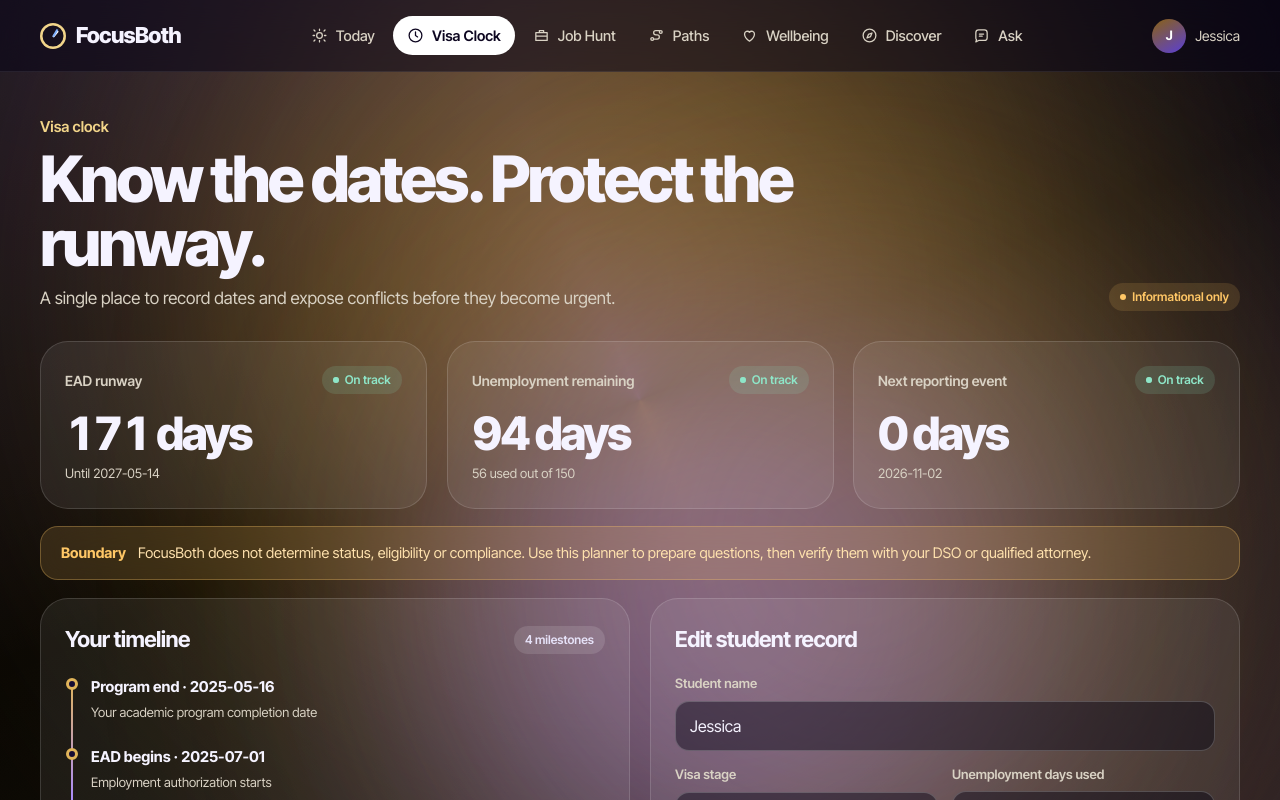
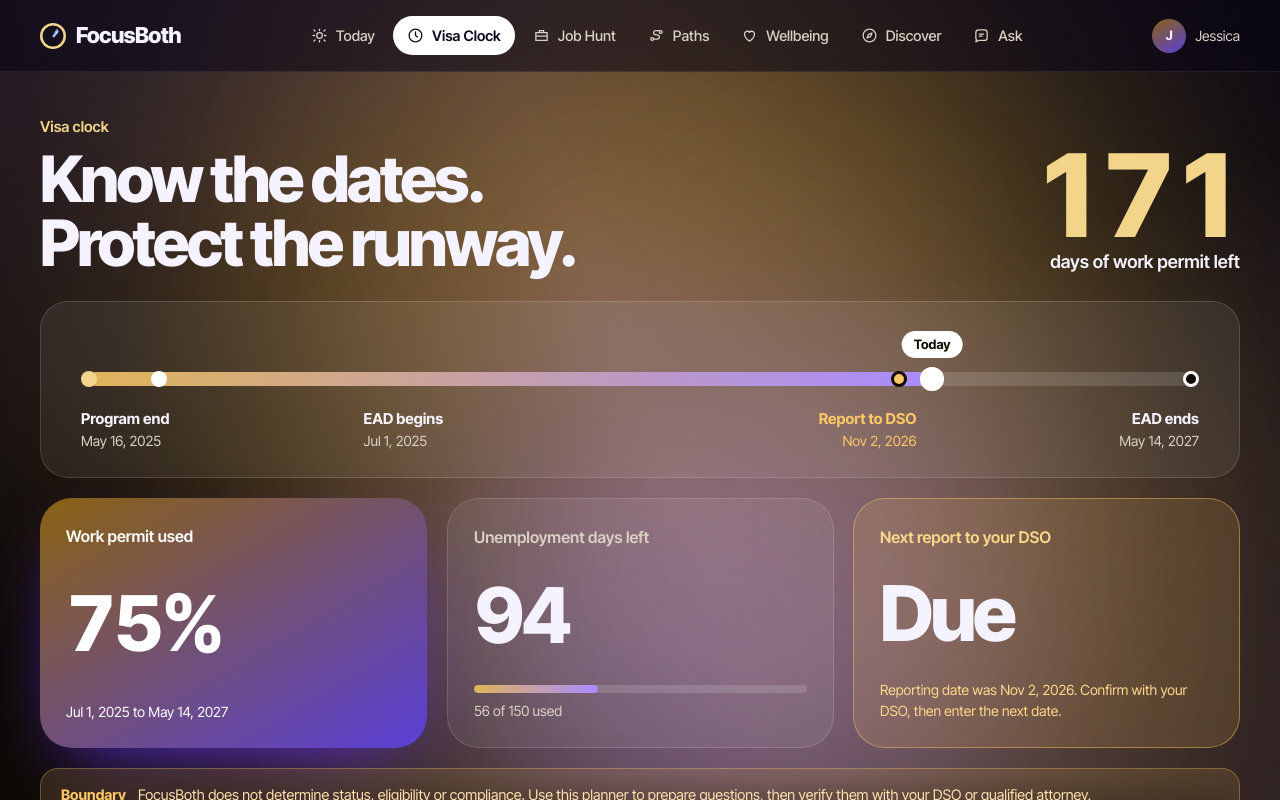
Before and after one commit to Krupajessica/focusboth, a Next.js app in the folder focusboth-part1/: page /visa in a window 1280 px wide. Shown: the top 800 px of the page. Built offline with nearby package versions, Linux system fonts and the light colour scheme.

Commit message:
Visa Clock: journey line layout and DSO report fix

```diff
--- a/focusboth-part1/app/visa/page.tsx
+++ b/focusboth-part1/app/visa/page.tsx
@@ -2,8 +2,8 @@
 
 import { FormEvent, useState } from "react";
 import { useCompassStore } from "@/components/compass-store";
-import { MetricCard, PageHead, Progress, Status } from "@/components/ui";
-import { daysUntil, unemploymentAllowance } from "@/lib/compass-engine";
+import { Status } from "@/components/ui";
+import { daysBetween, daysUntil, unemploymentAllowance } from "@/lib/compass-engine";
 import type { VisaProfile } from "@/lib/types";
 
 export default function VisaPage() {
@@ -19,60 +19,91 @@ export default function VisaPage() {
     window.setTimeout(() => setSaved(false), 2200);
   }
 
-  const milestones = [
-    ["Program end", data.profile.programEndDate, "Your academic program completion date"],
-    ["EAD begins", data.profile.eadStartDate, "Employment authorization starts"],
-    ["Next report", data.profile.nextReportingDate, "Confirm requirement with your DSO"],
-    ["EAD ends", data.profile.eadEndDate, "Hard boundary used by path checks"],
-  ];
+  const p = data.profile;
+  const fmt = (iso: string) => {
+    const d = new Date(`${iso}T00:00:00`);
+    return Number.isNaN(d.getTime()) ? "Not set" : d.toLocaleDateString("en-US", { month: "short", day: "numeric", year: "numeric" });
+  };
+  const span = Math.max(1, daysBetween(p.programEndDate, p.eadEndDate));
+  const at = (iso: string) => {
+    const n = daysBetween(p.programEndDate, iso);
+    return Number.isFinite(n) ? Math.max(0, Math.min(100, (n / span) * 100)) : null;
+  };
+  const todayPct = at(new Date().toISOString().slice(0, 10)) ?? 0;
+  const reportPct = at(p.nextReportingDate);
+  const runway = daysUntil(p.eadEndDate);
+  const eadTotal = Math.max(1, daysBetween(p.eadStartDate, p.eadEndDate));
+  const eadUsedPct = Math.max(0, Math.min(100, Math.round(((eadTotal - runway) / eadTotal) * 100)));
+  const reportIn = daysBetween(new Date(), p.nextReportingDate);
+  const reportSet = Number.isFinite(reportIn);
+  const reportDue = reportSet && reportIn <= 0;
+  const usedPct = Math.min(100, (p.unemploymentDaysUsed / allowance.cap) * 100);
 
   return (
     <div className="content">
-      <PageHead
-        eyebrow="Visa clock"
-        title="Know the dates. Protect the runway."
-        description="A single place to record dates and expose conflicts before they become urgent."
-        action={<Status tone="warn">Informational only</Status>}
-      />
-
-      <div className="grid grid-3" style={{ marginBottom: 18 }}>
-        <MetricCard label="EAD runway" value={`${daysUntil(data.profile.eadEndDate)} days`} note={`Until ${data.profile.eadEndDate}`} />
-        <MetricCard
-          label="Unemployment remaining"
-          value={`${allowance.remaining} days`}
-          note={`${data.profile.unemploymentDaysUsed} used out of ${allowance.cap}`}
-          tone={allowance.remaining < 45 ? "warn" : "good"}
-        />
-        <MetricCard label="Next reporting event" value={`${daysUntil(data.profile.nextReportingDate)} days`} note={data.profile.nextReportingDate} />
+      <div className="visa-head">
+        <div>
+          <div className="eyebrow">Visa clock</div>
+          <h1>Know the dates.<br />Protect the runway.</h1>
+        </div>
+        <div className="visa-count">
+          <b>{runway}</b>
+          <span>days of work permit left</span>
+        </div>
       </div>
 
-      <div className="alert" style={{ marginBottom: 18 }}>
+      <section className="card journey">
+        <div className="jbar">
+          <div className="jfill" style={{ width: `${todayPct}%` }} />
+          <i className="jdot" style={{ left: 0 }} />
+          <i className="jdot white" style={{ left: `${at(p.eadStartDate) ?? 0}%` }} />
+          {reportPct !== null && <i className="jdot amber" style={{ left: `${reportPct}%` }} />}
+          <i className="jdot end" style={{ left: "100%" }} />
+          <div className="jtoday" style={{ left: `${todayPct}%` }}><span>Today</span><i /></div>
+        </div>
+        <div className="jlabels">
+          <div><b>Program end</b>{fmt(p.programEndDate)}</div>
+          <div><b>EAD begins</b>{fmt(p.eadStartDate)}</div>
+          <div className={reportDue ? "amber" : ""}><b>Report to DSO</b>{fmt(p.nextReportingDate)}</div>
+          <div><b>EAD ends</b>{fmt(p.eadEndDate)}</div>
+        </div>
+      </section>
+
+      <div className="grid grid-3" style={{ marginBottom: 20 }}>
+        <div className="tile vivid stat">
+          <span className="tile-label">Work permit used</span>
+          <div className="huge">{eadUsedPct}%</div>
+          <span className="tile-foot">{fmt(p.eadStartDate)} to {fmt(p.eadEndDate)}</span>
+        </div>
+        <div className="tile glass stat">
+          <span className="tile-label">Unemployment days left</span>
+          <div className="huge">{allowance.remaining}</div>
+          <div>
+            <div className={`progress ${allowance.remaining < 45 ? "warn" : ""}`}><span style={{ width: `${usedPct}%` }} /></div>
+            <span className="tile-foot" style={{ display: "block", marginTop: 8 }}>{p.unemploymentDaysUsed} of {allowance.cap} used</span>
+          </div>
+        </div>
+        <div className={`tile stat ${reportDue || !reportSet ? "warnbox" : "glass"}`}>
+          <span className="tile-label">Next report to your DSO</span>
+          <div className="huge">{!reportSet ? "Not set" : reportDue ? "Due" : `${reportIn} days`}</div>
+          <span className="tile-foot">
+            {!reportSet
+              ? "Add your next reporting date below."
+              : reportDue
+                ? `Reporting date was ${fmt(p.nextReportingDate)}. Confirm with your DSO, then enter the next date.`
+                : `On ${fmt(p.nextReportingDate)}`}
+          </span>
+        </div>
+      </div>
+
+      <div className="alert" style={{ marginBottom: 20 }}>
         <strong>Boundary</strong>
         <span>FocusBoth does not determine status, eligibility or compliance. Use this planner to prepare questions, then verify them with your DSO or qualified attorney.</span>
       </div>
 
-      <div className="grid grid-2">
-        <section className="card">
-          <div className="card-head"><h2>Your timeline</h2><span className="status">4 milestones</span></div>
-          <div className="timeline">
-            {milestones.map(([label, date, note]) => (
-              <div className="timeline-item" key={label}>
-                <strong>{label} · {date}</strong>
-                <p>{note}</p>
-              </div>
-            ))}
-          </div>
-          <div style={{ marginTop: 22 }}>
-            <div style={{ display: "flex", justifyContent: "space-between", marginBottom: 8 }}>
-              <span className="notice">Unemployment allowance used</span>
-              <strong style={{ fontSize: 12 }}>{Math.round((data.profile.unemploymentDaysUsed / allowance.cap) * 100)}%</strong>
-            </div>
-            <Progress value={(data.profile.unemploymentDaysUsed / allowance.cap) * 100} warning />
-          </div>
-        </section>
-
+      <div>
         <form className="card" onSubmit={submit}>
-          <div className="card-head"><h2>Edit student record</h2>{saved && <Status>Saved locally</Status>}</div>
+          <div className="card-head"><h2>Edit my dates</h2>{saved && <Status>Saved locally</Status>}</div>
           <div className="form-grid">
             <div className="field span-2">
               <label htmlFor="studentName">Student name</label>
```
